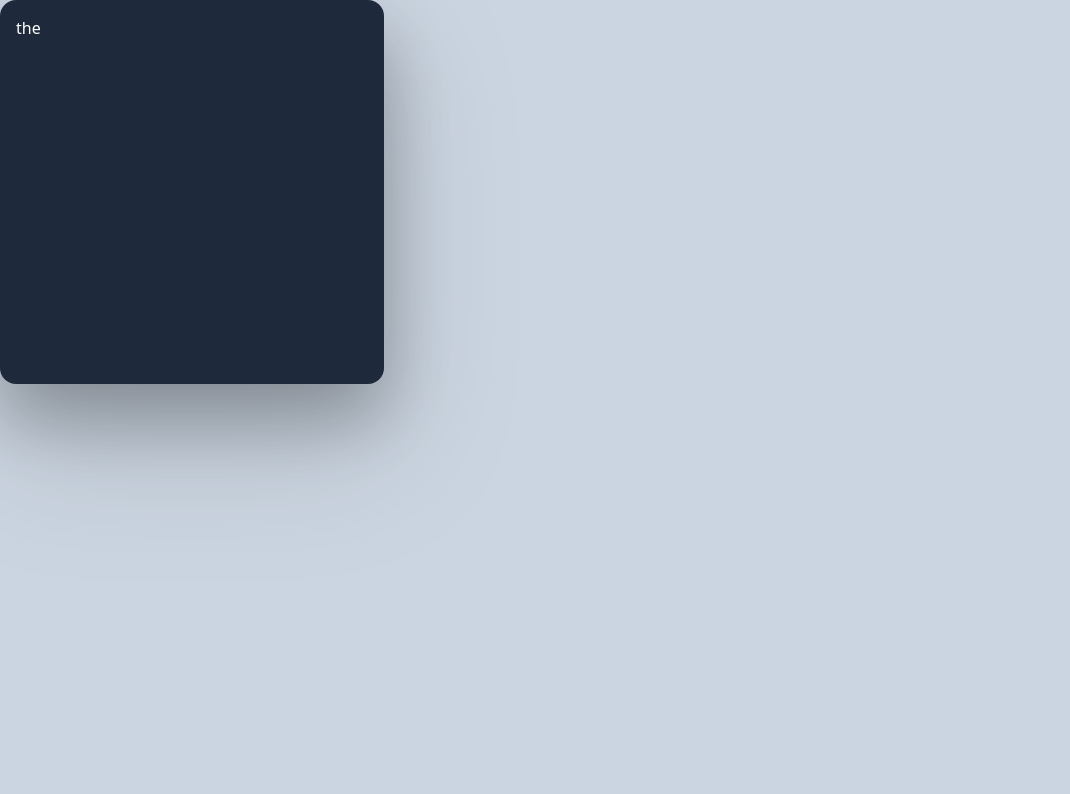
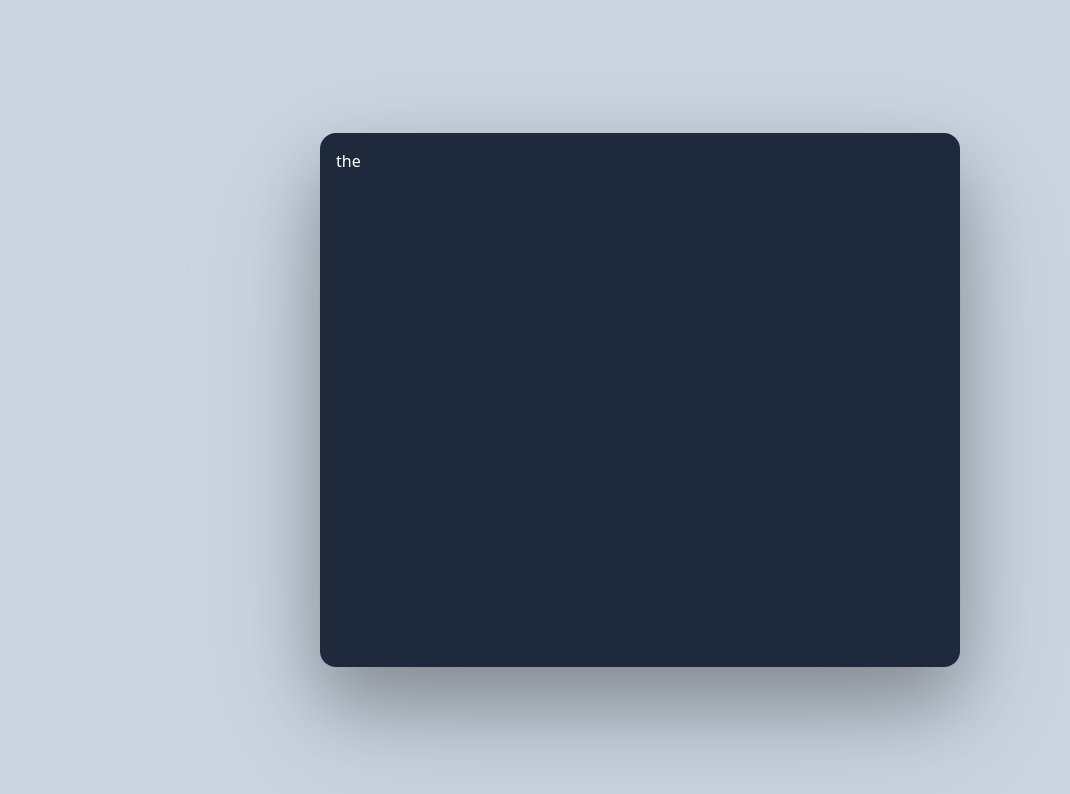
Before and after one commit to BoYeonJang/the-summoner, a React (Vite) app: page / in a window 1280 px wide. Shown: the top 794 px of the page, without its empty margins (0-1070 px from the left). Built offline with nearby package versions, Linux system fonts and the light colour scheme.

Commit message:
Center screen alignment

```diff
--- a/index.html
+++ b/index.html
@@ -4,7 +4,7 @@
     <meta charset="UTF-8" />
     <link rel="icon" type="image/svg+xml" href="/src/favicon.svg" />
     <meta name="viewport" content="width=device-width, initial-scale=1.0" />
-    <title>Vite App</title>
+    <title>The Summoner</title>
   </head>
   <body>
     <div id="root"></div>
--- a/src/App.jsx
+++ b/src/App.jsx
@@ -7,7 +7,7 @@ function App() {
 
   return (
     <div className='bg-slate-300 w-screen h-screen'>
-      <Screen className='top-40' />
+      <Screen />
     </div>
   )
 }
--- a/src/components/Screen.jsx
+++ b/src/components/Screen.jsx
@@ -4,8 +4,11 @@ function Screen() {
   const [count, setCount] = useState(0)
 
   return (
-    <div className='bg-slate-800 rounded-2xl drop-shadow-4xl text-white box-border w-96 h-96 p-4 '>
-      <h1>the</h1>
+    // 화면 중앙 정렬
+    <div className='flex justify-center items-center h-screen'>
+        <div className='bg-slate-800 rounded-2xl drop-shadow-4xl text-white box-border w-1/2 h-2/3 p-4'>
+            <h1>the</h1>
+        </div>
     </div>
   )
 }
```
